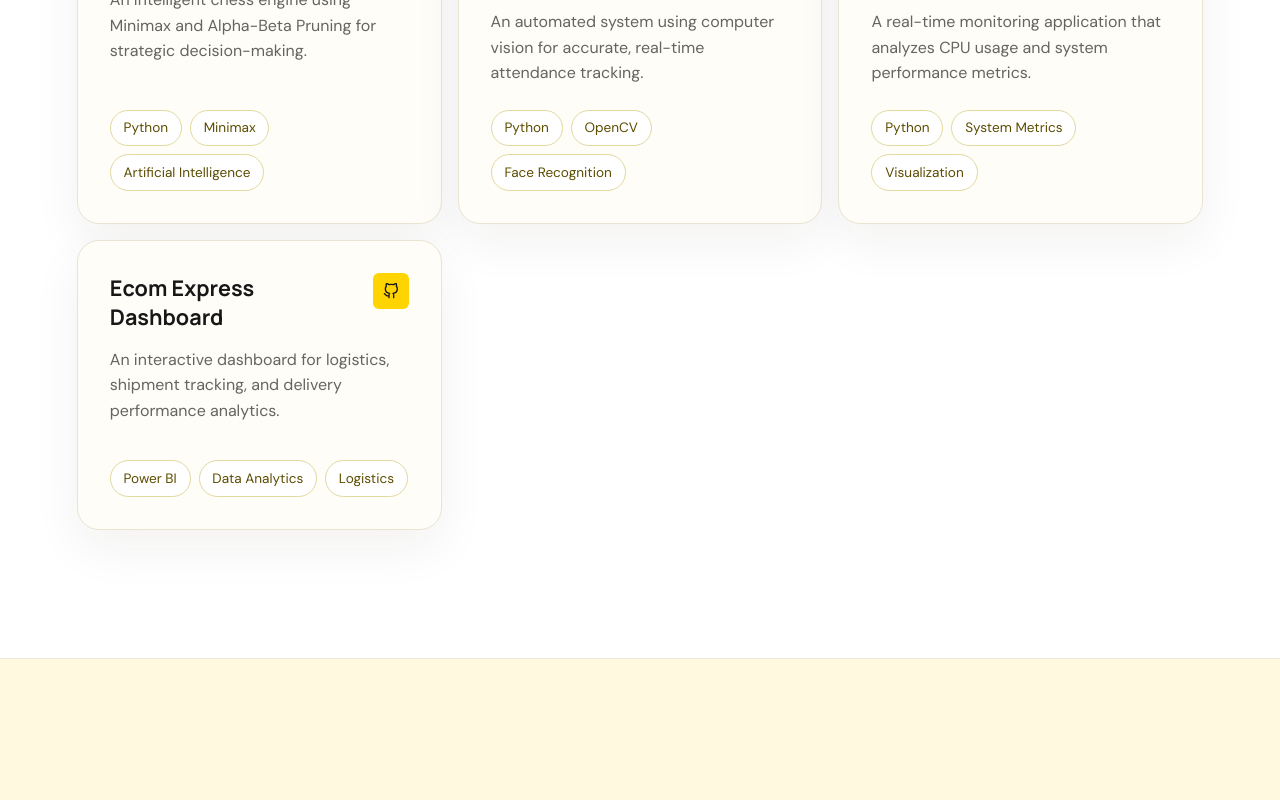
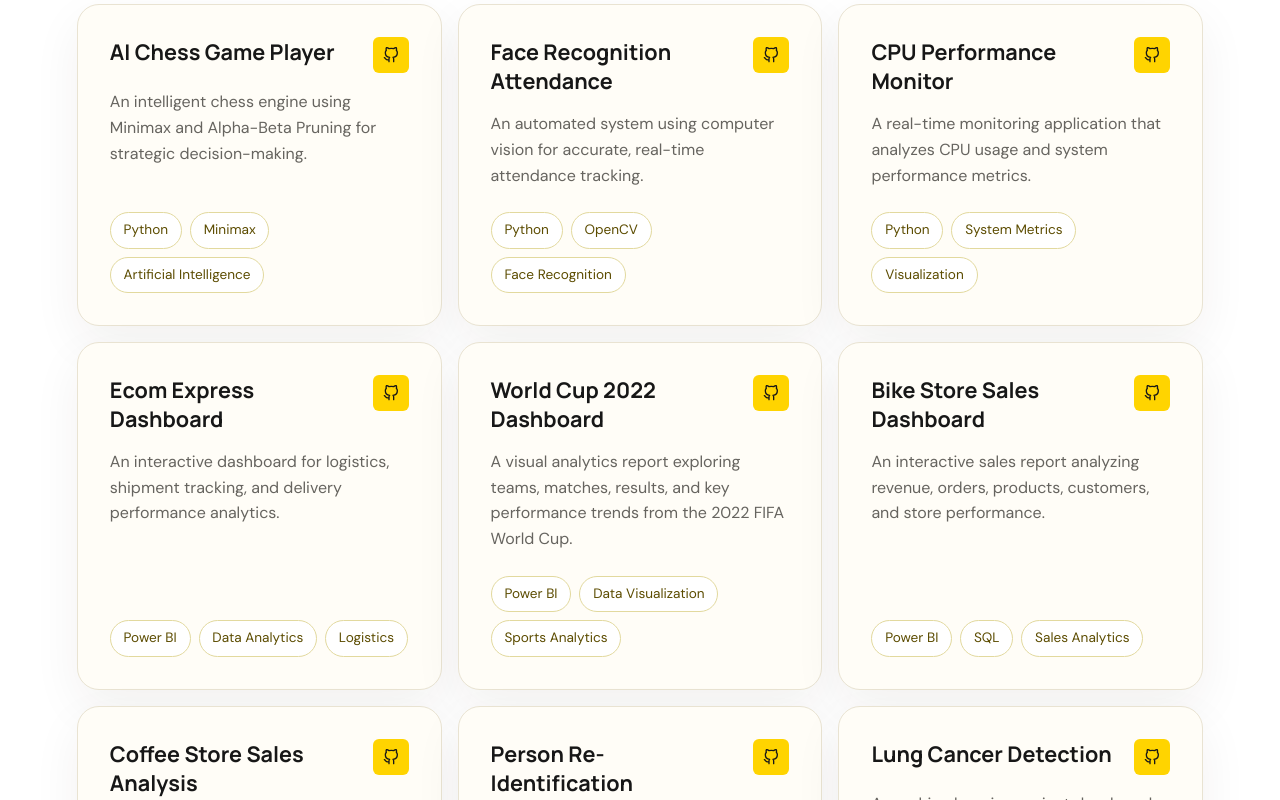
Before and after one commit to khem75/khem-portfolio, a React (Vite) app: page / in a window 1280 px wide. Shown: the part 2000-2800 px from the top of the page. Built offline with nearby package versions, Linux system fonts and the light colour scheme.

Commit message:
Add analytics and machine learning projects

```diff
--- a/src/components/Projects.jsx
+++ b/src/components/Projects.jsx
@@ -36,6 +36,46 @@
       link: '#',
       github: '#',
     },
+    {
+      id: 5,
+      title: 'World Cup 2022 Dashboard',
+      description: 'A visual analytics report exploring teams, matches, results, and key performance trends from the 2022 FIFA World Cup.',
+      tags: ['Power BI', 'Data Visualization', 'Sports Analytics'],
+      link: '#',
+      github: '#',
+    },
+    {
+      id: 6,
+      title: 'Bike Store Sales Dashboard',
+      description: 'An interactive sales report analyzing revenue, orders, products, customers, and store performance.',
+      tags: ['Power BI', 'SQL', 'Sales Analytics'],
+      link: '#',
+      github: '#',
+    },
+    {
+      id: 7,
+      title: 'Coffee Store Sales Analysis',
+      description: 'A data analytics project uncovering product, revenue, time, and location-based trends in coffee store sales.',
+      tags: ['Excel', 'Data Cleaning', 'Sales Analytics'],
+      link: '#',
+      github: '#',
+    },
+    {
+      id: 8,
+      title: 'Person Re-Identification',
+      description: 'A computer vision system designed to recognize and match the same person across different images or camera views.',
+      tags: ['Python', 'Computer Vision', 'Deep Learning'],
+      link: '#',
+      github: '#',
+    },
+    {
+      id: 9,
+      title: 'Lung Cancer Detection',
+      description: 'A machine learning project developed to support early lung cancer detection through intelligent data classification.',
+      tags: ['Python', 'Machine Learning', 'Healthcare AI'],
+      link: '#',
+      github: '#',
+    },
   ]
 
   const containerVariants = {
@@ -67,7 +107,7 @@
         viewport={{ once: true, margin: '-100px' }}
       >
         <motion.h2 variants={itemVariants} className="section-title">
-          Selected work
+          Projects that turn<br />data into decisions
         </motion.h2>
 
         <div className="projects-grid">
```
